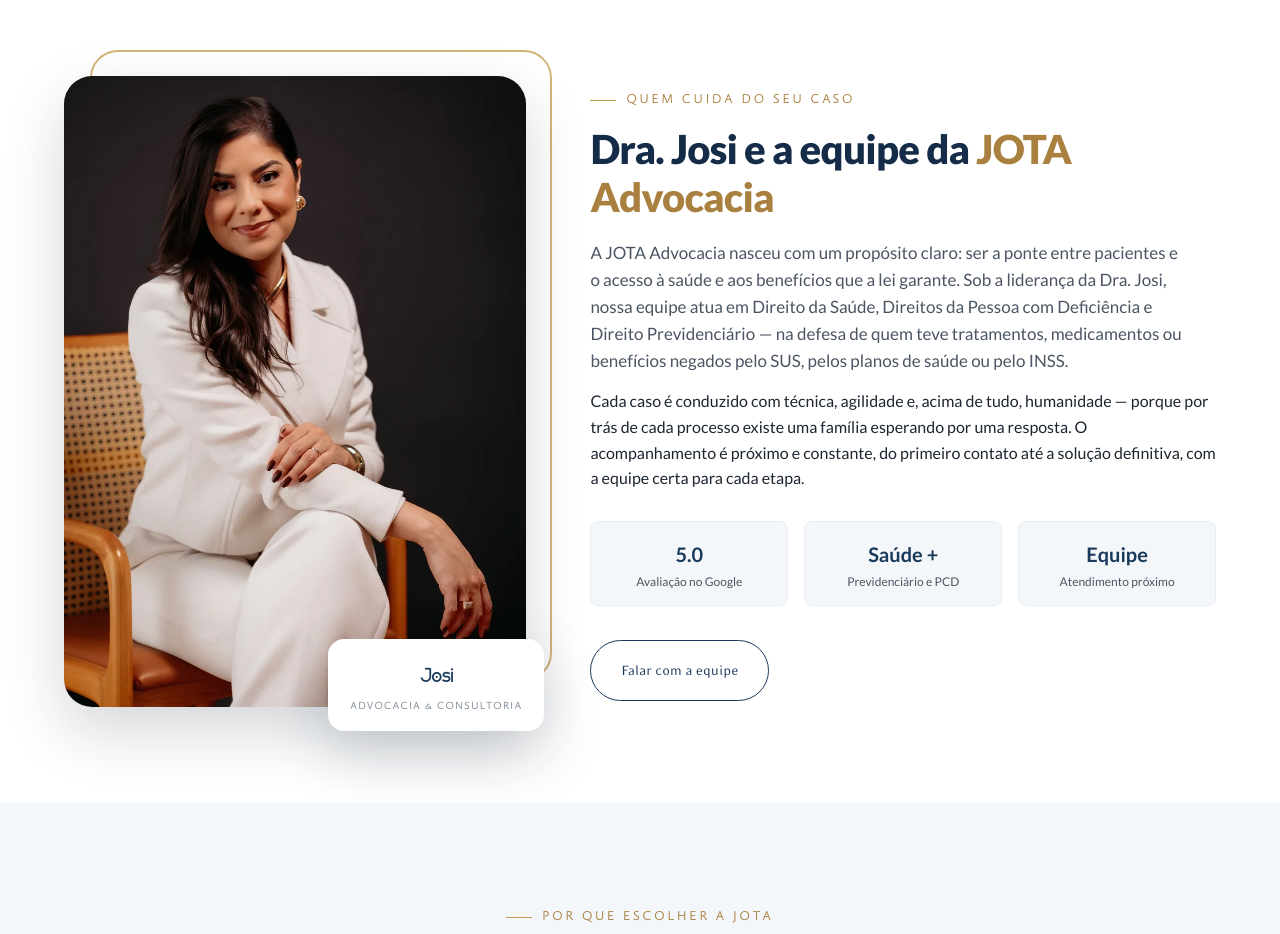
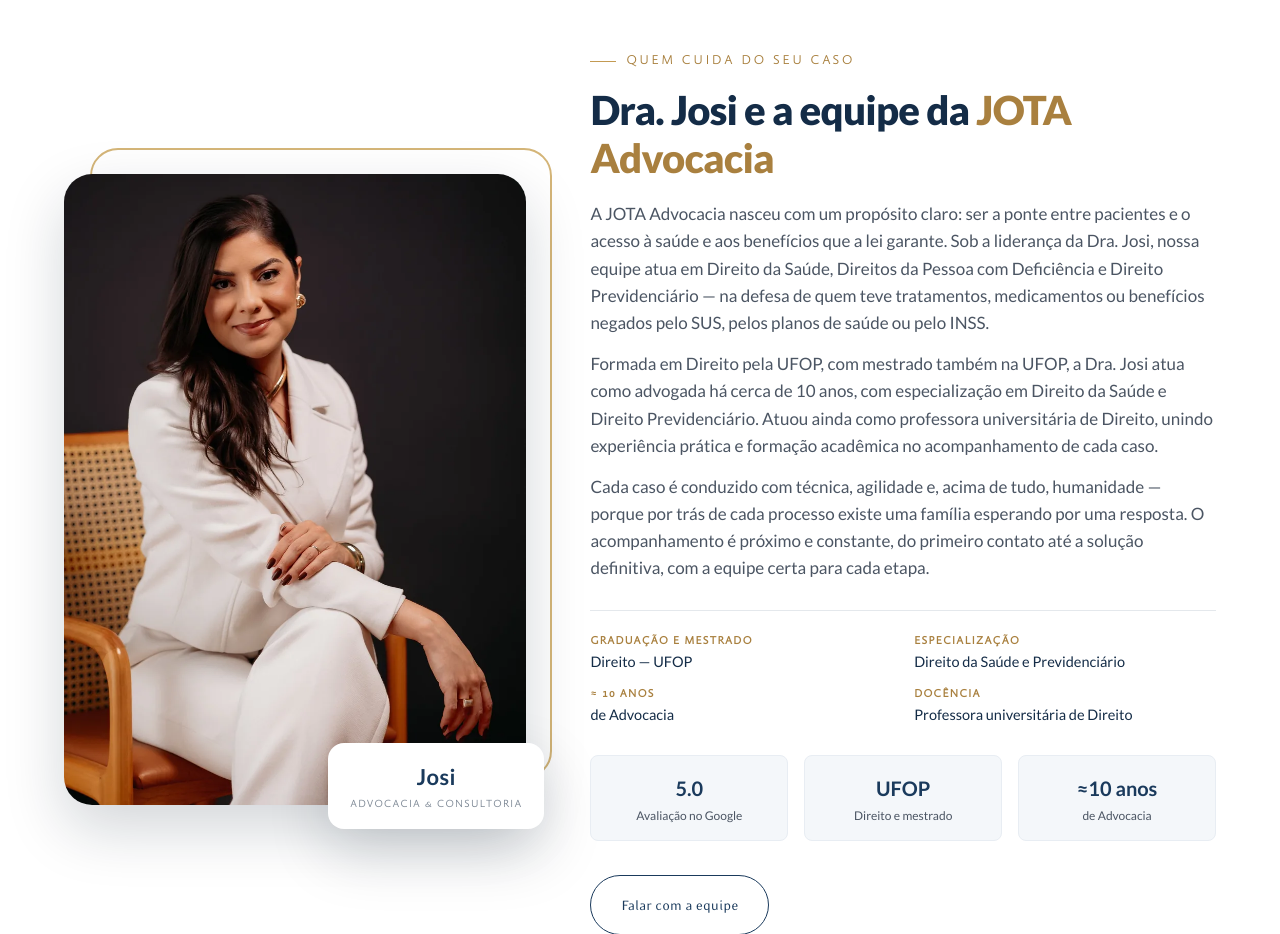
Before and after one commit to mvpslopes/jotaadvocacia, a PHP site: page / in a window 1280 px wide. Shown: the part 3520-4454 px from the top of the page. Run offline with PHP 8.4, Linux system fonts and the light colour scheme.

Commit message:
Atualiza hero com foto unica, depoimentos, endereco e formacao da Dra. Josi.
Co-authored-by: Cursor <cursoragent@cursor.com>

```diff
--- a/css/style.css
+++ b/css/style.css
@@ -1438,8 +1426,10 @@ textarea:focus-visible {
 
 .about-signature strong {
   display: block;
-  font-family: var(--font-display);
-  font-size: 26px;
+  font-family: var(--font-heading);
+  font-weight: 700;
+  font-size: 22px;
+  letter-spacing: 0.02em;
   color: var(--navy-800);
 }
 
@@ -1454,11 +1444,44 @@ textarea:focus-visible {
 }
 
 .about-text .section-desc {
+  margin-top: 14px;
+  max-width: none;
+}
+
+.about-text .section-desc:first-of-type {
   margin-top: 18px;
 }
 
-.about-text p + p {
-  margin-top: 14px;
+.about-credentials {
+  list-style: none;
+  margin: 28px 0 0;
+  padding: 0;
+  display: grid;
+  grid-template-columns: 1fr 1fr;
+  gap: 14px 22px;
+  border-top: 1px solid rgba(32, 64, 102, 0.12);
+  padding-top: 22px;
+}
+
+.about-credentials li {
+  display: flex;
+  flex-direction: column;
+  gap: 2px;
+}
+
+.about-credentials strong {
+  font-family: var(--font-label);
+  font-size: 11px;
+  font-weight: 600;
+  letter-spacing: 0.12em;
+  text-transform: uppercase;
+  color: var(--gold-600);
+}
+
+.about-credentials span {
+  font-size: 14.5px;
+  color: var(--navy-900);
+  line-height: 1.35;
 }
 
 .about-badges {
--- a/index.html
+++ b/index.html
@@ -30,7 +30,7 @@
 
 <!-- Google Analytics é carregado só após consentimento (js/analytics.js) -->
 
-<link rel="stylesheet" href="css/style.css?v=20260714j" />
+<link rel="stylesheet" href="css/style.css?v=20260715i" />
 
 <style id="cookie-banner-critical">
   /* Crítico: flutuante mesmo se o CSS externo estiver em cache antigo na Hostinger */
@@ -126,6 +126,13 @@
   "areaServed": "BR",
   "priceRange": "Sob consulta",
   "telephone": "+5531982445112",
+  "address": {
+    "@type": "PostalAddress",
+    "streetAddress": "Edifício WLE, Avenida Professor Manoel Martins, 491, 7º Andar, Sala 719",
+    "addressLocality": "Conselheiro Lafaiete",
+    "addressRegion": "MG",
+    "addressCountry": "BR"
+  },
   "sameAs": ["https://www.instagram.com/jota.advocacia"],
   "aggregateRating": {
     "@type": "AggregateRating",
@@ -135,7 +142,18 @@
   },
   "founder": {
     "@type": "Person",
-    "name": "Dra. Josi"
+    "name": "Dra. Josi",
+    "jobTitle": "Advogada",
+    "alumniOf": {
+      "@type": "CollegeOrUniversity",
+      "name": "Universidade Federal de Ouro Preto",
+      "alternateName": "UFOP"
+    },
+    "knowsAbout": [
+      "Direito da Saúde",
+      "Direito Previdenciário",
+      "Direitos da Pessoa com Deficiência"
+    ]
   }
 }
 </script>
@@ -192,7 +210,7 @@
 
   <div class="container">
     <div class="hero-content">
-      <p class="hero-kicker">Especialistas em Direito da Saúde</p>
+      <p class="hero-kicker">Especialistas em Direito da Saúde e Previdência</p>
       <h1>
         <span class="hero-display">JOTA</span>
         <span class="hero-title">Defendemos o seu acesso a tratamentos, medicamentos e benefícios assegurados&nbsp;por&nbsp;lei.</span>
@@ -210,31 +228,19 @@
     </div>
 
     <div class="hero-visual">
-      <div class="hero-visual--cutouts" aria-hidden="false">
+      <div class="hero-visual--cutouts">
         <div class="hero-frame hero-frame--cutout">
-          <div class="hero-slides" id="heroSlides">
-            <div class="hero-slide is-active" data-slide="0">
+          <div class="hero-slides">
+            <div class="hero-slide is-active">
               <picture>
-                <source media="(max-width: 940px)" srcset="assets/img/josi-hero-cutout-1-sm.webp" type="image/webp" />
-                <source media="(max-width: 940px)" srcset="assets/img/josi-hero-cutout-1-sm.png" />
-                <source srcset="assets/img/josi-hero-cutout-1.webp" type="image/webp" />
-                <img src="assets/img/josi-hero-cutout-1.png" alt="Dra. Josi, advogada especialista em Direito da Saúde da JOTA Advocacia" width="900" height="1152" />
-              </picture>
-            </div>
-            <div class="hero-slide" data-slide="1">
-              <picture>
-                <source media="(max-width: 940px)" srcset="assets/img/josi-hero-cutout-2-sm.webp" type="image/webp" />
-                <source media="(max-width: 940px)" srcset="assets/img/josi-hero-cutout-2-sm.png" />
-                <source srcset="assets/img/josi-hero-cutout-2.webp" type="image/webp" />
-                <img src="assets/img/josi-hero-cutout-2.png" alt="" width="900" height="1421" />
+                <source media="(max-width: 940px)" srcset="assets/img/josi-hero-cutout-2-sm.webp?v=20260715e" type="image/webp" />
+                <source media="(max-width: 940px)" srcset="assets/img/josi-hero-cutout-2-sm.png?v=20260715e" />
+                <source srcset="assets/img/josi-hero-cutout-2.webp?v=20260715e" type="image/webp" />
+                <img src="assets/img/josi-hero-cutout-2.png?v=20260715e" alt="Dra. Josi, advogada especialista em Direito da Saúde da JOTA Advocacia" width="473" height="684" />
               </picture>
             </div>
           </div>
           <span class="hero-frame-badge">Dra. Josi · Fundadora</span>
-          <div class="hero-dots" id="heroDots" aria-label="Fotos do hero">
-            <button type="button" class="hero-dot is-active" aria-label="Foto 1" aria-current="true" data-slide="0"></button>
-            <button type="button" class="hero-dot" aria-label="Foto 2" data-slide="1"></button>
-          </div>
         </div>
       </div>
     </div>
@@ -297,7 +303,7 @@
         <div class="icon">
           <svg viewBox="0 0 24 24" fill="none" stroke="currentColor" stroke-width="1.8" aria-hidden="true"><path d="M12 21s-7-4.35-9.5-9C.5 8 2 4 6 4c2 0 3.5 1.5 4 2.5C10.5 5.5 12 4 14 4c4 0 5.5 4 3.5 8-2.5 4.65-9.5 9-9.5 9z"/><path d="M9 12h1.5l1-2 1.5 4 1-2H16"/></svg>
         </div>
-        <h3>Plano de saúde negou seu tratamento</h3>
+        <h3>Plano de saúde ou SUS negou seu tratamento</h3>
         <p>Cirurgias, exames ou terapias recusados sem justificativa legal cabível.</p>
       </div>
 
@@ -461,7 +467,27 @@
       <span class="eyebrow">Quem cuida do seu caso</span>
       <h2 class="section-title">Dra. Josi e a equipe da <span class="highlight">JOTA Advocacia</span></h2>
       <p class="section-desc">A JOTA Advocacia nasceu com um propósito claro: ser a ponte entre pacientes e o acesso à saúde e aos benefícios que a lei garante. Sob a liderança da Dra. Josi, nossa equipe atua em Direito da Saúde, Direitos da Pessoa com Deficiência e Direito Previdenciário — na defesa de quem teve tratamentos, medicamentos ou benefícios negados pelo SUS, pelos planos de saúde ou pelo INSS.</p>
-      <p>Cada caso é conduzido com técnica, agilidade e, acima de tudo, humanidade — porque por trás de cada processo existe uma família esperando por uma resposta. O acompanhamento é próximo e constante, do primeiro contato até a solução definitiva, com a equipe certa para cada etapa.</p>
+      <p class="section-desc">Formada em Direito pela UFOP, com mestrado também na UFOP, a Dra. Josi atua como advogada há cerca de 10 anos, com especialização em Direito da Saúde e Direito Previdenciário. Atuou ainda como professora universitária de Direito, unindo experiência prática e formação acadêmica no acompanhamento de cada caso.</p>
+      <p class="section-desc">Cada caso é conduzido com técnica, agilidade e, acima de tudo, humanidade — porque por trás de cada processo existe uma família esperando por uma resposta. O acompanhamento é próximo e constante, do primeiro contato até a solução definitiva, com a equipe certa para cada etapa.</p>
+
+      <ul class="about-credentials" aria-label="Formação da Dra. Josi">
+        <li>
+          <strong>Graduação e mestrado</strong>
+          <span>Direito — UFOP</span>
+        </li>
+        <li>
+          <strong>Especialização</strong>
+          <span>Direito da Saúde e Previdenciário</span>
+        </li>
+        <li>
+          <strong>≈ 10 anos</strong>
+          <span>de Advocacia</span>
+        </li>
+        <li>
+          <strong>Docência</strong>
+          <span>Professora universitária de Direito</span>
+        </li>
+      </ul>
 
       <div class="about-badges">
         <div class="about-badge">
@@ -469,12 +495,12 @@
           <span>Avaliação no Google</span>
         </div>
         <div class="about-badge">
-          <strong>Saúde +</strong>
-          <span>Previdenciário e PCD</span>
+          <strong>UFOP</strong>
+          <span>Direito e mestrado</span>
         </div>
         <div class="about-badge">
-          <strong>Equipe</strong>
-          <span>Atendimento próximo</span>
+          <strong>≈10 anos</strong>
+          <span>de Advocacia</span>
         </div>
       </div>
 
@@ -564,25 +590,25 @@
     <div class="reviews-grid" data-stagger>
       <article class="review-card">
         <div class="star-rating" aria-hidden="true"><svg viewBox="0 0 24 24" fill="currentColor"><path d="M12 2l3.09 6.26L22 9.27l-5 4.87 1.18 6.88L12 17.77l-6.18 3.25L7 14.14 2 9.27l6.91-1.01L12 2z"/></svg><svg viewBox="0 0 24 24" fill="currentColor"><path d="M12 2l3.09 6.26L22 9.27l-5 4.87 1.18 6.88L12 17.77l-6.18 3.25L7 14.14 2 9.27l6.91-1.01L12 2z"/></svg><svg viewBox="0 0 24 24" fill="currentColor"><path d="M12 2l3.09 6.26L22 9.27l-5 4.87 1.18 6.88L12 17.77l-6.18 3.25L7 14.14 2 9.27l6.91-1.01L12 2z"/></svg><svg viewBox="0 0 24 24" fill="currentColor"><path d="M12 2l3.09 6.26L22 9.27l-5 4.87 1.18 6.88L12 17.77l-6.18 3.25L7 14.14 2 9.27l6.91-1.01L12 2z"/></svg><svg viewBox="0 0 24 24" fill="currentColor"><path d="M12 2l3.09 6.26L22 9.27l-5 4.87 1.18 6.88L12 17.77l-6.18 3.25L7 14.14 2 9.27l6.91-1.01L12 2z"/></svg></div>
-        <p class="review-text">“Atendimento impecável e muito humano. A Dra. Josi explicou cada passo com clareza e me deu segurança em um momento difícil.”</p>
+        <p class="review-text">“Gostaria de registrar minha satisfação com o excelente trabalho realizado pela Jota Advogacia. Desde o início, demonstrou competência, dedicação e comprometimento com o caso. Graças à sua atuação eficiente e ágil, a liminar foi obtida rapidamente, garantindo a proteção dos meus direitos no momento em que mais precisava. Sou muito grata pelo atendimento atencioso e pela excelência do serviço prestado. Recomendo seu trabalho com total confiança.”</p>
         <footer class="review-author">
-          <strong>Cliente atendido</strong>
+          <strong>Crislaine Simão</strong>
           <span>Avaliação no Google</span>
         </footer>
       </article>
       <article class="review-card">
         <div class="star-rating" aria-hidden="true"><svg viewBox="0 0 24 24" fill="currentColor"><path d="M12 2l3.09 6.26L22 9.27l-5 4.87 1.18 6.88L12 17.77l-6.18 3.25L7 14.14 2 9.27l6.91-1.01L12 2z"/></svg><svg viewBox="0 0 24 24" fill="currentColor"><path d="M12 2l3.09 6.26L22 9.27l-5 4.87 1.18 6.88L12 17.77l-6.18 3.25L7 14.14 2 9.27l6.91-1.01L12 2z"/></svg><svg viewBox="0 0 24 24" fill="currentColor"><path d="M12 2l3.09 6.26L22 9.27l-5 4.87 1.18 6.88L12 17.77l-6.18 3.25L7 14.14 2 9.27l6.91-1.01L12 2z"/></svg><svg viewBox="0 0 24 24" fill="currentColor"><path d="M12 2l3.09 6.26L22 9.27l-5 4.87 1.18 6.88L12 17.77l-6.18 3.25L7 14.14 2 9.27l6.91-1.01L12 2z"/></svg><svg viewBox="0 0 24 24" fill="currentColor"><path d="M12 2l3.09 6.26L22 9.27l-5 4.87 1.18 6.88L12 17.77l-6.18 3.25L7 14.14 2 9.27l6.91-1.01L12 2z"/></svg></div>
-        <p class="review-text">“Profissional dedicada e ágil. Conseguiu avançar com meu pedido de medicamento de alto custo com muita competência técnica.”</p>
+        <p class="review-text">“Gostaria de agradecer imensamente ao escritório pelo excelente trabalho. Precisei de suporte jurídico para a liberação de uma cirurgia de alça de balde no menisco do joelho esquerdo, pois o plano de saúde já havia descumprido todos os prazos legais e se recusava a dar um posicionamento. A equipe foi extremamente ágil, entrou com o processo e conseguiu a liberação que eu precisava. Profissionais competentes, transparentes e muito humanos. Recomendo fortemente para quem tiver problemas com negativas de planos de saúde!”</p>
         <footer class="review-author">
-          <strong>Cliente atendido</strong>
+          <strong>Wemerson Ribeiro</strong>
           <span>Avaliação no Google</span>
         </footer>
       </article>
       <article class="review-card">
         <div class="star-rating" aria-hidden="true"><svg viewBox="0 0 24 24" fill="currentColor"><path d="M12 2l3.09 6.26L22 9.27l-5 4.87 1.18 6.88L12 17.77l-6.18 3.25L7 14.14 2 9.27l6.91-1.01L12 2z"/></svg><svg viewBox="0 0 24 24" fill="currentColor"><path d="M12 2l3.09 6.26L22 9.27l-5 4.87 1.18 6.88L12 17.77l-6.18 3.25L7 14.14 2 9.27l6.91-1.01L12 2z"/></svg><svg viewBox="0 0 24 24" fill="currentColor"><path d="M12 2l3.09 6.26L22 9.27l-5 4.87 1.18 6.88L12 17.77l-6.18 3.25L7 14.14 2 9.27l6.91-1.01L12 2z"/></svg><svg viewBox="0 0 24 24" fill="currentColor"><path d="M12 2l3.09 6.26L22 9.27l-5 4.87 1.18 6.88L12 17.77l-6.18 3.25L7 14.14 2 9.27l6.91-1.01L12 2z"/></svg><svg viewBox="0 0 24 24" fill="currentColor"><path d="M12 2l3.09 6.26L22 9.27l-5 4.87 1.18 6.88L12 17.77l-6.18 3.25L7 14.14 2 9.27l6.91-1.01L12 2z"/></svg></div>
-        <p class="review-text">“Sempre disponível para tirar dúvidas e acompanhar o andamento. Recomendo para quem precisa de alguém que entenda de Direito da Saúde.”</p>
+        <p class="review-text">“Sou cliente a mais de dois anos e não me arrependo, consegui todas as terapias do meu filho pela Unimed com o apoio desse time incrível! Melhor atendimento jurídico, acompanhamento de processos e sempre tive um resultado positivo! Indico para todo mundo!”</p>
         <footer class="review-author">
-          <strong>Cliente atendido</strong>
+          <strong>Gabriella Freitas</strong>
           <span>Avaliação no Google</span>
         </footer>
       </article>
@@ -729,6 +755,16 @@
           <span class="icon"><svg viewBox="0 0 24 24" fill="none" stroke="currentColor" stroke-width="1.8"><rect x="3" y="3" width="18" height="18" rx="5"/><circle cx="12" cy="12" r="4"/><circle cx="17.2" cy="6.8" r="1"/></svg></span>
           <span><small>Instagram</small>@jota.advocacia</span>
         </a>
+        <a class="info-row info-row--address" href="https://www.google.com/maps/search/?api=1&amp;query=Edif%C3%ADcio%20WLE%2C%20Avenida%20Professor%20Manoel%20Martins%2C%20491%2C%20Conselheiro%20Lafaiete%20-%20MG" target="_blank" rel="noopener">
+          <span class="icon"><svg viewBox="0 0 24 24" fill="none" stroke="currentColor" stroke-width="1.8"><path d="M12 22s7-6.2 7-12a7 7 0 1 0-14 0c0 5.8 7 12 7 12z"/><circle cx="12" cy="10" r="2.5"/></svg></span>
+          <span>
+            <small>Localização</small>
+            Edifício WLE<br />
+            Av. Professor Manoel Martins, 491<br />
+            7º Andar | Sala 719<br />
+            Conselheiro Lafaiete — MG
+          </span>
+        </a>
         <div class="info-row">
           <span class="icon"><svg viewBox="0 0 24 24" fill="none" stroke="currentColor" stroke-width="1.8"><circle cx="12" cy="12" r="9"/><path d="M12 7v5l3 2"/></svg></span>
           <span><small>Horário</small>Respondemos o mais rápido possível</span>
@@ -835,6 +871,14 @@
         <ul>
           <li><a href="https://wa.me/5531982445112" target="_blank" rel="noopener">(31) 98244-5112</a></li>
           <li><a href="https://www.instagram.com/jota.advocacia" target="_blank" rel="noopener">@jota.advocacia</a></li>
+          <li>
+            <a class="footer-address" href="https://www.google.com/maps/search/?api=1&amp;query=Edif%C3%ADcio%20WLE%2C%20Avenida%20Professor%20Manoel%20Martins%2C%20491%2C%20Conselheiro%20Lafaiete%20-%20MG" target="_blank" rel="noopener">
+              Edifício WLE<br />
+              Av. Professor Manoel Martins, 491<br />
+              7º Andar | Sala 719<br />
+              Conselheiro Lafaiete — MG
+            </a>
+          </li>
         </ul>
       </div>
     </div>
```
Also changed, not shown: other parts of css/style.css (+31 -22 lines), assets/img/josi-hero-cutout-1-sm.png (deleted), assets/img/josi-hero-cutout-1-sm.webp (deleted), assets/img/josi-hero-cutout-1.png (deleted), assets/img/josi-hero-cutout-1.webp (deleted), assets/img/josi-hero-cutout-2-sm.png, assets/img/josi-hero-cutout-2-sm.webp, assets/img/josi-hero-cutout-2.png, assets/img/josi-hero-cutout-2.webp, 1 other file.
